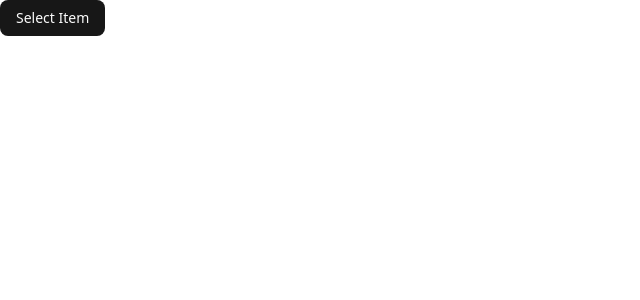
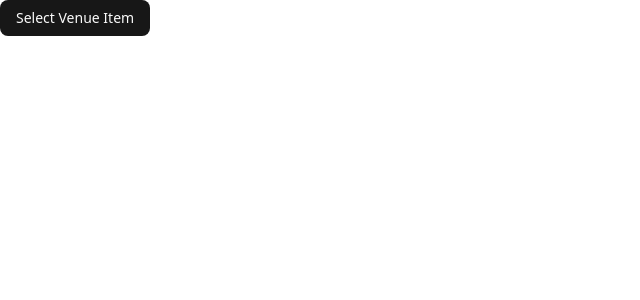
Before and after one commit to SINGHSHEKHAWAT1651786/Streamer, a Next.js app: page / in a window 1280 px wide. Shown: the top 300 px of the page, without its empty margins (0-640 px from the left). Built offline with nearby package versions, Linux system fonts and the light colour scheme.

Commit message:
Update page.tsx

```diff
--- a/app/page.tsx
+++ b/app/page.tsx
@@ -3,7 +3,7 @@ import { Button } from "@/components/ui/button";
 export default function Home() {
   return (
    <Button>
-    Select Item
+    Select Venue Item
    </Button>
   );
 }
```
